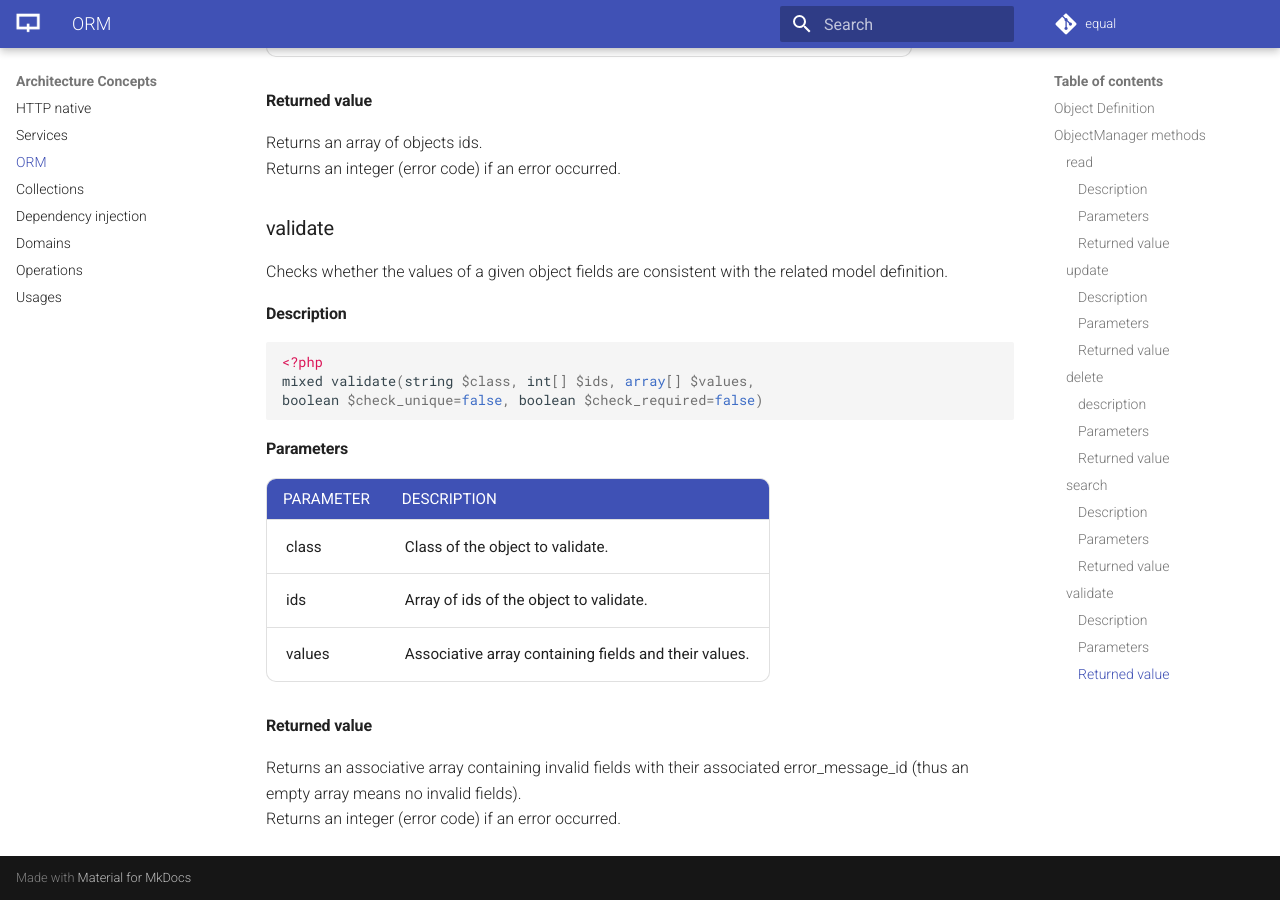
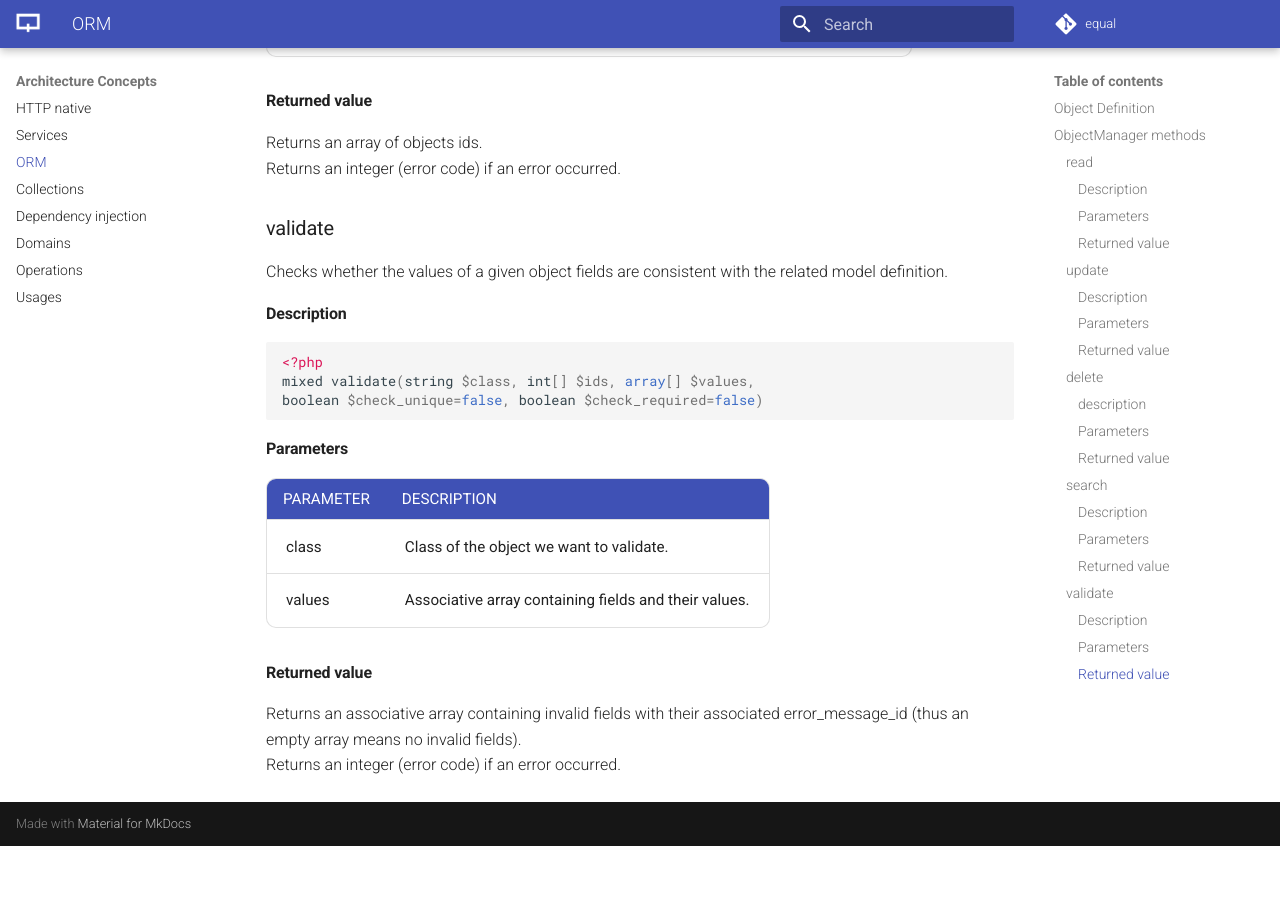
Before and after one commit to equalframework/equal-doc, an MkDocs documentation site: the page built from docs/architecture-concepts/orm.md, in a window 1280 px wide and 900 px high, scrolled down 3955 px. Built offline with MkDocs 1.6.1 and Material for MkDocs 9.7.7, drawn with Linux system fonts in a browser that asks for light colours; comment, search, counter and statistics services are not loaded; the version menu is left out; after the commit the page ends 4801 px from its top, so only the background shows below that.

```diff
--- a/docs/architecture-concepts/orm.md
+++ b/docs/architecture-concepts/orm.md
@@ -52,11 +52,11 @@ string $lang=DEFAULT_LANG] )
 
 #### Parameters
 
-| **PARAMETER** | **DESCRIPTION**                                                                 |
-|---------------|---------------------------------------------------------------------------------|
-| class         | Class of the objects we want to retrieve.                                       |
-| ids           | List of identifiers of the objects we want to retrieve.                         |
-| fields        | Array holding the names of the fields we want to retrieve .                     |
+| **PARAMETER** | **DESCRIPTION**                                              |
+| ------------- | ------------------------------------------------------------ |
+| class         | Class of the objects we want to retrieve.                    |
+| ids           | List of identifiers of the objects we want to retrieve.      |
+| fields        | Array holding the names of the fields we want to retrieve .  |
 | lang          | Language under which return fields values (only relevant for multilang fields). |
 
 #### Returned value
@@ -84,13 +84,13 @@ string $lang=DEFAULT_LANG, boolean $create=false] )
 
 #### Parameters
 
-| **PARAMETER** | **DESCRIPTION**                                                                |
-|---------------|--------------------------------------------------------------------------------|
-| object_class  | Class of the objects we want to update.                                        |
-| ids           | Ids of the objects to update.                                                  |
-| fields        | Array mapping fields names with their new values .                             |
-| lang          | Language to wich apply the changes (affects only multilang fields).            |
-| session_id    | Identifier of the session holding user data (by default, the current session). |
+| **PARAMETER** | **DESCRIPTION**                                              |
+| ------------- | ------------------------------------------------------------ |
+| object_class  | Class of the objects we want to update.                      |
+| ids           | Ids of the objects to update.                                |
+| fields        | Array mapping fields names with their new values .           |
+| lang          | Language to wich apply the changes (affects only multilang fields). |
+| session_id          | Identifier of the session holding user data (by default, the current session). |
 
 #### Returned value
 Returns an array containing ids of newly created objects (if any).
@@ -120,6 +120,9 @@ Returns an associative array containing ids of the objects actually deleted.
 Returns an integer (error code) if an error occurred.
 
 
+
+
+
 ### search
 
 Search for objects matching the domain criteria.
@@ -134,14 +137,14 @@ $sort='asc', string $start='0', string $limit='0', string $lang=DEFAULT_LANG] )
 
 #### Parameters
 
-| **PARAMETER** | **DESCRIPTION**                                                           |
-|---------------|---------------------------------------------------------------------------|
-| class         | Class of the objects we want to look for.                                 |
-| domain        | Search criteria that objects have to match.                               |
-| order         | Field on which the resulting list must be sorted .                        |
-| sort          | Sorting order.                                                            |
-| start         | Position in the global resulting list from which we want the ids.         |
-| limit         | Amount of ids to return.                                                  |
+| **PARAMETER** | **DESCRIPTION**                                              |
+| ------------- | ------------------------------------------------------------ |
+| class         | Class of the objects we want to look for.                    |
+| domain        | Search criteria that objects have to match.                  |
+| order         | Field on which the resulting list must be sorted .           |
+| sort          | Sorting order.                                               |
+| start         | Position in the global resulting list from which we want the ids. |
+| limit         | Amount of ids to return.                                     |
 | lang          | Language under which search applies (only relevant for multilang fields). |
 
 #### Returned value
@@ -168,9 +171,8 @@ boolean $check_unique=false, boolean $check_required=false)
 #### Parameters
 
 | **PARAMETER** | **DESCRIPTION**                                       |
-|---------------|-------------------------------------------------------|
-| class         | Class of the object to validate.                      |
-| ids           | Array of ids of the object to validate.               |
+| ------------- | ----------------------------------------------------- |
+| class         | Class of the object we want to validate.              |
 | values        | Associative array containing fields and their values. |
 
 #### Returned value
```
